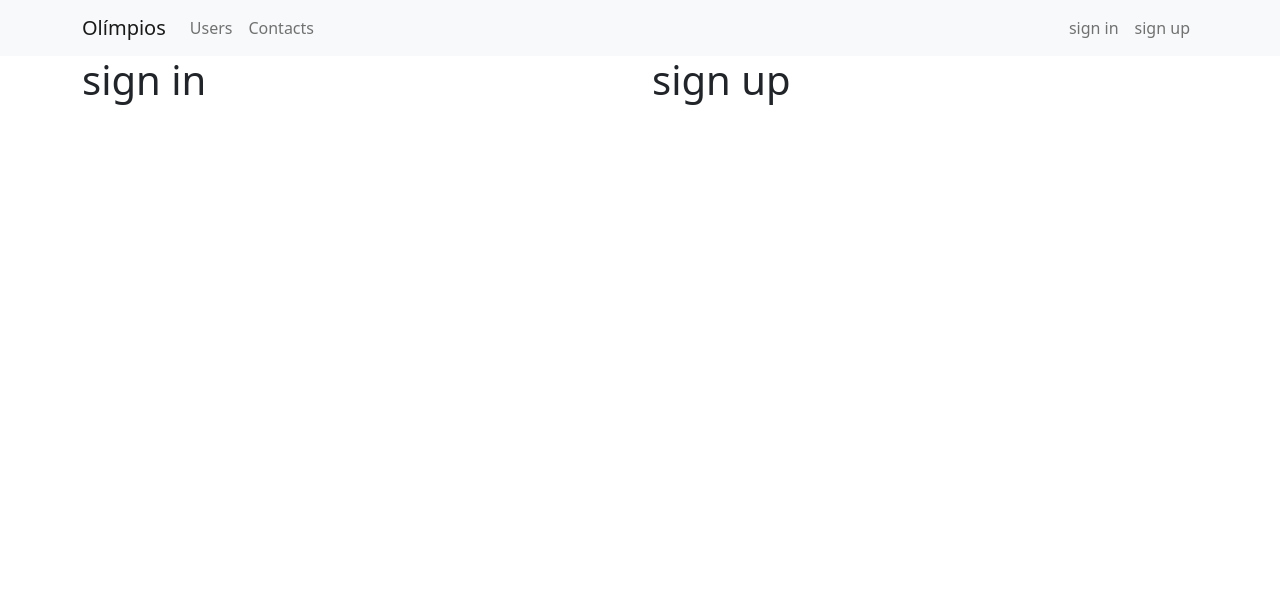
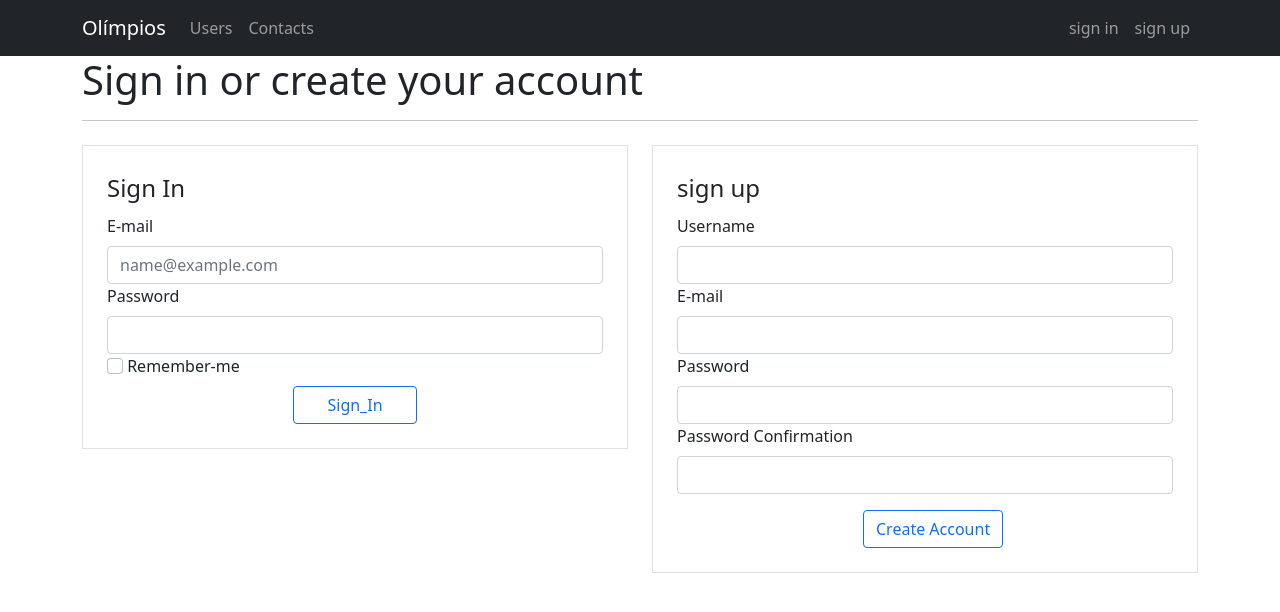
Before and after one commit to joaoygorr/Site-Web, a Flask app: page /login in a window 1280 px wide. Shown: the top 612 px of the page. Run offline with Flask 2, Linux system fonts and the light colour scheme.

Commit message:
Formulário campos e estilos

```diff
--- a/requirements.txt
+++ b/requirements.txt
@@ -1,2 +1,3 @@
 flask
 flask-wtf
+email_validator
--- a/src/forms.py
+++ b/src/forms.py
@@ -1,16 +1,16 @@
 from flask_wtf import FlaskForm
-from wtforms import StringField, PasswordField, SubmitField
+from wtforms import StringField, PasswordField, SubmitField, BooleanField
 from wtforms.validators import DataRequired, Length, Email, EqualTo
 
-class FormSign_up(FlaskForm):
-    username = StringField('username', validators=[DataRequired(), Length(6, 20)])
+class FormSignIn(FlaskForm):
+    email = StringField("E-mail", validators=[DataRequired(), Email()])
+    password = PasswordField("Password", validators=[DataRequired(), Length(6, 20)])
+    remember_me = BooleanField("Remember-me")
+    button_submit = SubmitField("Sign_In")
+
+class FormSignUp(FlaskForm):
+    username = StringField('Username', validators=[DataRequired(), Length(6, 20)])
     email = StringField("E-mail", validators=[DataRequired(), Email()])
     password = PasswordField("Password", validators=[DataRequired(), Length(6, 20)])
     confirm = PasswordField("Password Confirmation", validators=[DataRequired(), EqualTo('password')])
     button_submit = SubmitField("Create Account")
-
-
-class FormSign_in(FlaskForm):
-    email = SubmitField("E-mail", validators=[DataRequired(), Email()])
-    password = PasswordField("Password", validators=[DataRequired(), Length(6, 20)])
-    button_submit = SubmitField("Sign_In")
--- a/src/main.py
+++ b/src/main.py
@@ -1,4 +1,5 @@
 from flask import Flask, render_template, url_for
+from forms import FormSignIn, FormSignUp
 app = Flask(__name__)
 
 list_user = []
@@ -19,7 +20,9 @@ def user():
 
 @app.route("/login")
 def login():
-    return render_template("login.html")
+    form_SignIn = FormSignIn()
+    form_SignUp = FormSignUp()
+    return render_template("login.html", form_SignIn=form_SignIn, form_SignUp=form_SignUp)
 
 if __name__ == "__main__":
     app.run(debug=True)
--- a/src/templates/login.html
+++ b/src/templates/login.html
@@ -1,12 +1,57 @@
 {% extends 'base.html' %}
 {% block body %}
 <div class="container">
+    <h1>Sign in or create your account</h1>
+    <hr>
     <div class="row">
         <div class="col">
-                <h1>sign in</h1>
+            <form action="#" method="POST" class="border p-4 mt-2">
+                <legend>Sign In</legend>
+                <fieldset>
+                    <div class="form-group">
+                        {{ form_SignIn.email.label(class="form-label") }}
+                        {{ form_SignIn.email(class="form-control", placeholder="name@example.com" ) }}
+                    </div>
+                    <div class="form-group">
+                        {{ form_SignIn.password.label(class="form-label") }}
+                        {{ form_SignIn.password(class="form-control") }}
+                    </div>
+                    <div class="form-group">
+                        {{ form_SignIn.remember_me(class="form-check-input") }}
+                        {{ form_SignIn.remember_me.label(class="form-check-label") }}
+                    </div>
+                </fieldset>
+                <div class="d-grid gap-2 col-3 mx-auto mt-2">
+                {{ form_SignIn.button_submit(class="btn btn-outline-primary") }}
+                </div>
+            </form>
+
         </div>
         <div class="col">
-                <h1>sign up</h1>
+            <form action="#" method="POST" class="border p-4 mt-2">
+                <legend>sign up</legend>
+                <fieldset>
+                    <div class="form-group">
+                        {{ form_SignUp.username.label(class="form-label") }}
+                        {{ form_SignUp.username(class="form-control") }}
+                    </div>
+                    <div class="form-group">
+                        {{ form_SignUp.email.label(class="form-label", placeholder="name@example.com") }}
+                        {{ form_SignUp.email(class="form-control") }}
+                    </div>
+                    <div class="form-group">
+                        {{ form_SignUp.password.label(class="form-label") }}
+                        {{ form_SignUp.password(class="form-control") }}
+                    </div>
+                    <div class="form-group">
+                        {{ form_SignUp.confirm.label(class="form-label") }}
+                        {{ form_SignUp.confirm(class="form-control") }}
+                    </div>
+                </fieldset>
+                <div class="d-grid gap-2 col-3 mx-auto mt-3">
+                    {{ form_SignUp.button_submit(class="btn btn-outline-primary") }}
+                </div>
+            </form>
         </div>
     </div>
 </div>
--- a/src/templates/navbar.html
+++ b/src/templates/navbar.html
@@ -1,4 +1,4 @@
-<nav class="navbar navbar-expand-lg navbar-light bg-light">
+<nav class="navbar navbar-expand-lg navbar-dark bg-dark">
   <div class="container">
     <a class="navbar-brand" href="{{url_for('home')}}">Olímpios</a>
     <button class="navbar-toggler" type="button" data-bs-toggle="collapse" data-bs-target="#navbarSupportedContent"
```
Lines whose indentation alone changed are shown as unchanged.
